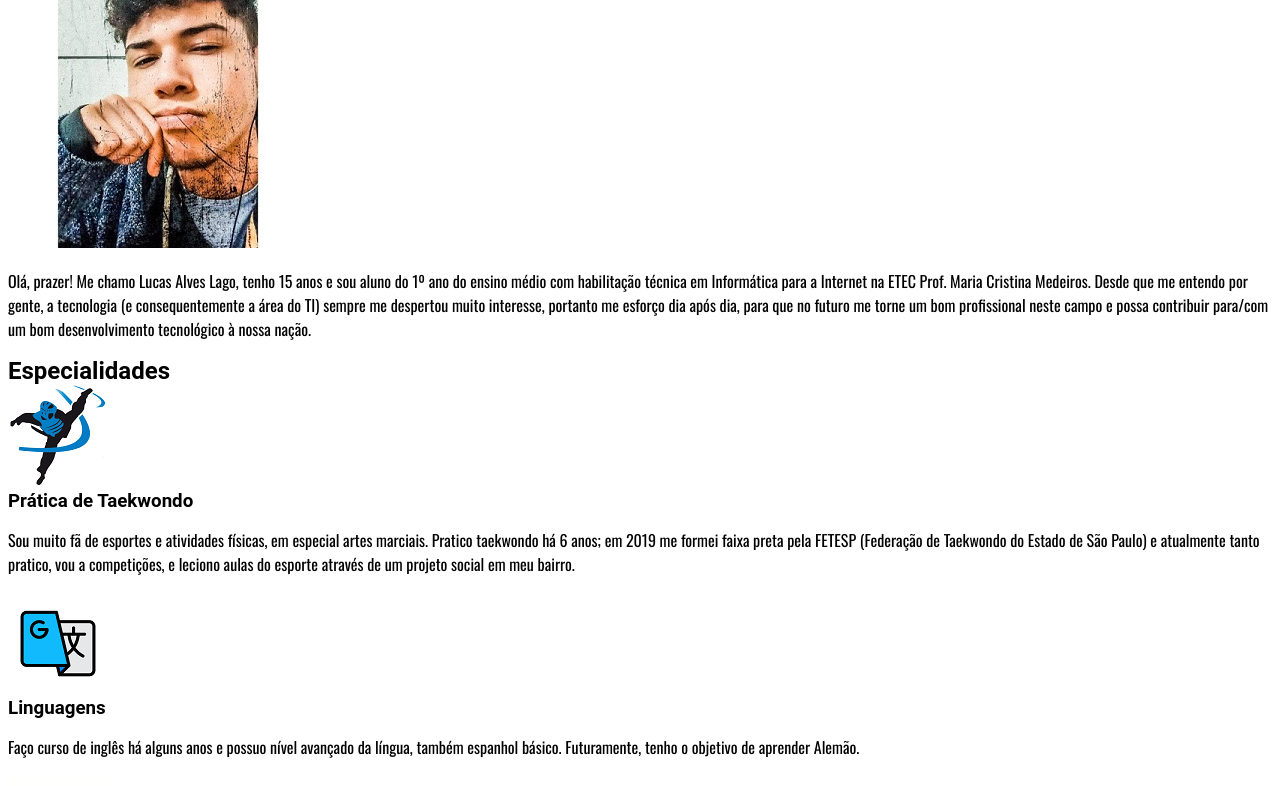
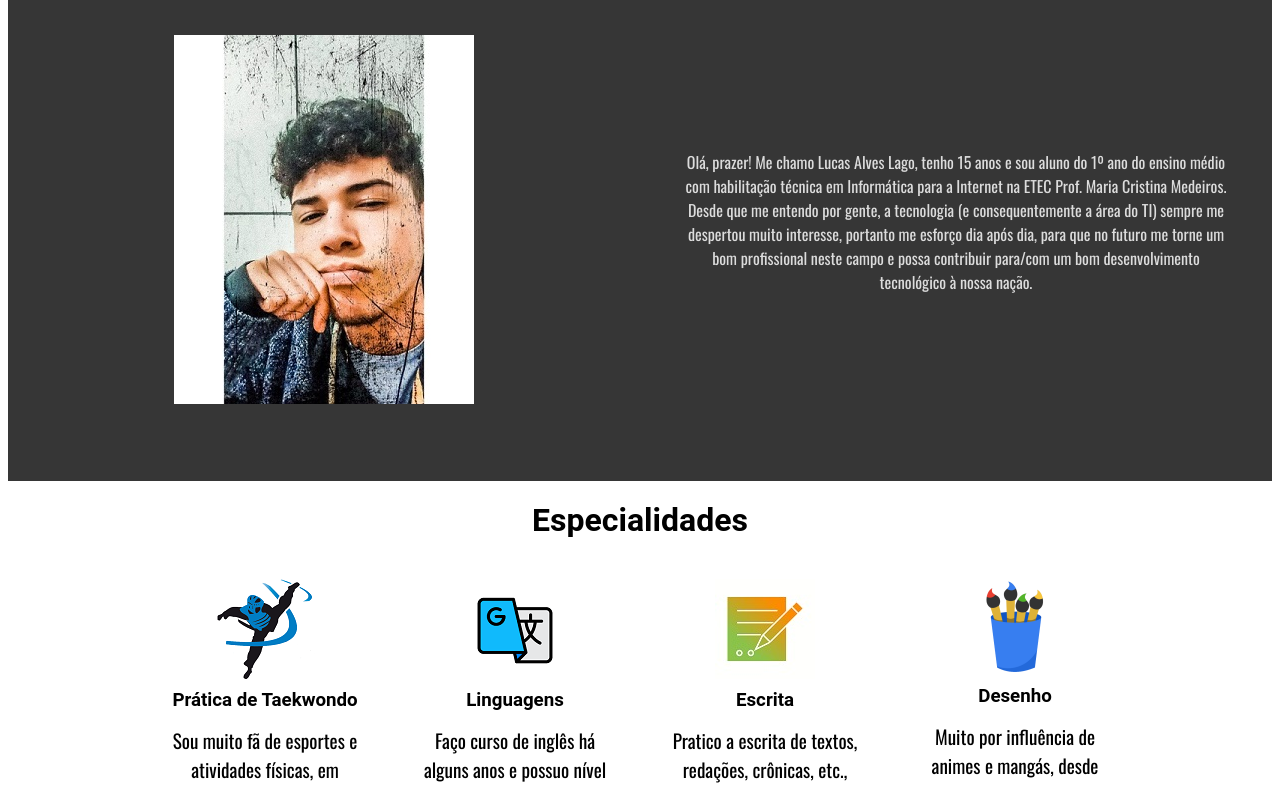
Before and after one commit to Lucas-Alves1/Site-Etec-1-, a plain HTML site: page index.html in a window 1280 px wide. Shown: the part 960-1746 px from the top of the page. Drawn offline with nearby package versions, Linux system fonts and the light colour scheme.

Commit message:
Add files via upload

```diff
--- a/css/estilo.css
+++ b/css/estilo.css
@@ -13,6 +13,11 @@ h1, h2, h3{
 
 p{
 	font-family: Oswald, Roboto, sans-serif;
+}
+
+.container{
+	width: 100%;
+
 }
 
 /* Cabeçalho ou barra de Navegação */
@@ -44,7 +49,7 @@ nav ul li{
 	text-align: center;
 	width: 100%;
 	font-size: 1.5em;
-	padding: 2%;
+	padding: 1%;
 }
 
 nav ul li a{
@@ -79,19 +84,94 @@ header p{
 }
 
 .botao{
-	color: #fff;
+	color: #DCDCDC;
 	text-decoration: none;
 	padding: 10px 30px;
 	background-color: #363636;
 	font-size: .7em;
 	border-radius: 7%;
 
+}
 
+/* Sobre */
+
+#sobre{
+
+	display: flex;
+	flex-direction: column;
+	align-items: center;
+	text-align: center;
+	background-color: #363636;
+	color: #DCDCDC;
+
+}
+
+#sobre h2{
+
+	margin-top: 20px;
+	font-size: 2em;
+
+}
+
+.foto img{
+
+	width: 6 0%;
+}
+
+.foto{
+
+	float: left;
+	width: 50%;
+}
+
+.texto{
+
+	float: right;
+	width: 50%;
+}
+
+/*Especialidades */
+
+#especialidades{
+
+	padding: 20px;
+	display: flex;
+	flex-direction: column;
+	align-items: center;
+	position: relative;
+	margin: 0 auto;
+
+}
+
+#especialidades div{
+
+	display: flex;
+	flex-direction: column;
+	align-items: center;
+	text-align: center;
+	margin-top: 30px;
+}
+
+#especialidades p{
+
+	line-height: 1.5;
+	margin: 2vh;
+	font-size: 1.2em;
+}
+
+#especialidades img{
+
+	margin: 10px 0;
+}
+
+#especialidades h2{
+
+	font-size: 2em;
 }
 
 
 
-@media screen and (min-width: 768px){
+@media screen and (min-width: 768px) {
 /* Cabeçalho ou barra de Navegação */
 nav{
 	flex-direction: row;
@@ -107,7 +187,56 @@ nav ul{
 /* header */
 
 header{
-	height: 570px;
+	height: 60vh;
 	justify-content: center;
 
 }
+
+/* SOBRE */
+
+#sobre{
+
+	flex-direction: row;
+	flex-wrap: wrap;
+	align-items: center;
+	height: 90vh;
+	justify-content: center;
+	min-height: 80vh;
+}
+
+#sobre h2{
+
+	text-align: center;
+	width: 100%;
+}
+
+#sobre div{
+
+	flex-grow: 1;
+	flex-basis: 300px;
+	padding: 0 40px;
+}
+
+/*Especialidades*/
+
+#especialidades{
+
+	flex-direction: row;
+	flex-wrap: wrap;
+	align-items: flex-start;
+	max-width: 1000px;
+	margin: 0 auto;
+}
+
+#especialidades h2{
+
+	text-align: center;
+	width: 100%;
+}
+
+#especialidades div{
+
+	flex-grow: 1;
+	flex-basis: 150px;
+	padding: 0 10px;
+}
```
